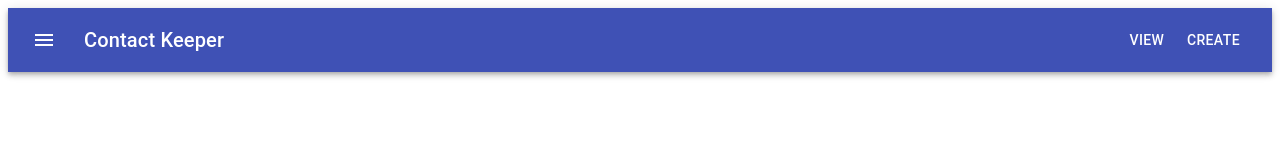
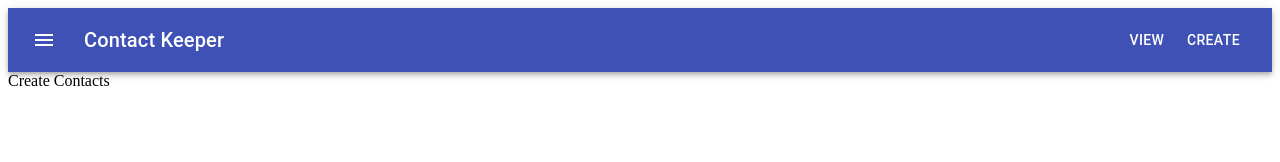
Before and after one commit to bharath-02/CRM-frontend, a React (Create React App) app in the folder client/: page /create in a window 1280 px wide. Shown: the top 162 px of the page. Built offline with nearby package versions, Linux system fonts and the light colour scheme; the HTML template or start-up script is replaced by a standard one.

Commit message:
added page for view and create

```diff
--- a/client/src/App.js
+++ b/client/src/App.js
@@ -2,7 +2,9 @@ import './App.css'
 import { BrowserRouter as Router, Switch, Route } from 'react-router-dom'
 
 import Navbar from './components/navbar';
-import Home from './components/home'
+import Home from './components/home';
+import ViewContacts from './components/viewContact';
+import CreateContact from './components/createContact';
 
 function App() {
   return (
@@ -12,6 +14,12 @@ function App() {
         <Switch>
           <Route exact path='/' component={Home} />
         </Switch>
+        <Switch>
+          <Route exact path='/view' component={ViewContacts} />
+        </Switch>
+        <Switch>
+          <Route exact path='/create' component={CreateContact} />
+        </Switch>
       </Router>
     </>
   );
--- /dev/null
+++ b/client/src/components/createContact.js
@@ -0,0 +1,11 @@
+import React from 'react';
+
+const CreateContact = () => {
+    return (
+        <div>
+            Create Contacts
+        </div>
+    )
+}
+
+export default CreateContact;
--- /dev/null
+++ b/client/src/components/viewContact.js
@@ -0,0 +1,11 @@
+import React from 'react';
+
+const ViewContacts = () => {
+    return (
+        <div>
+            View Contacts
+        </div>
+    )
+}
+
+export default ViewContacts;
```
